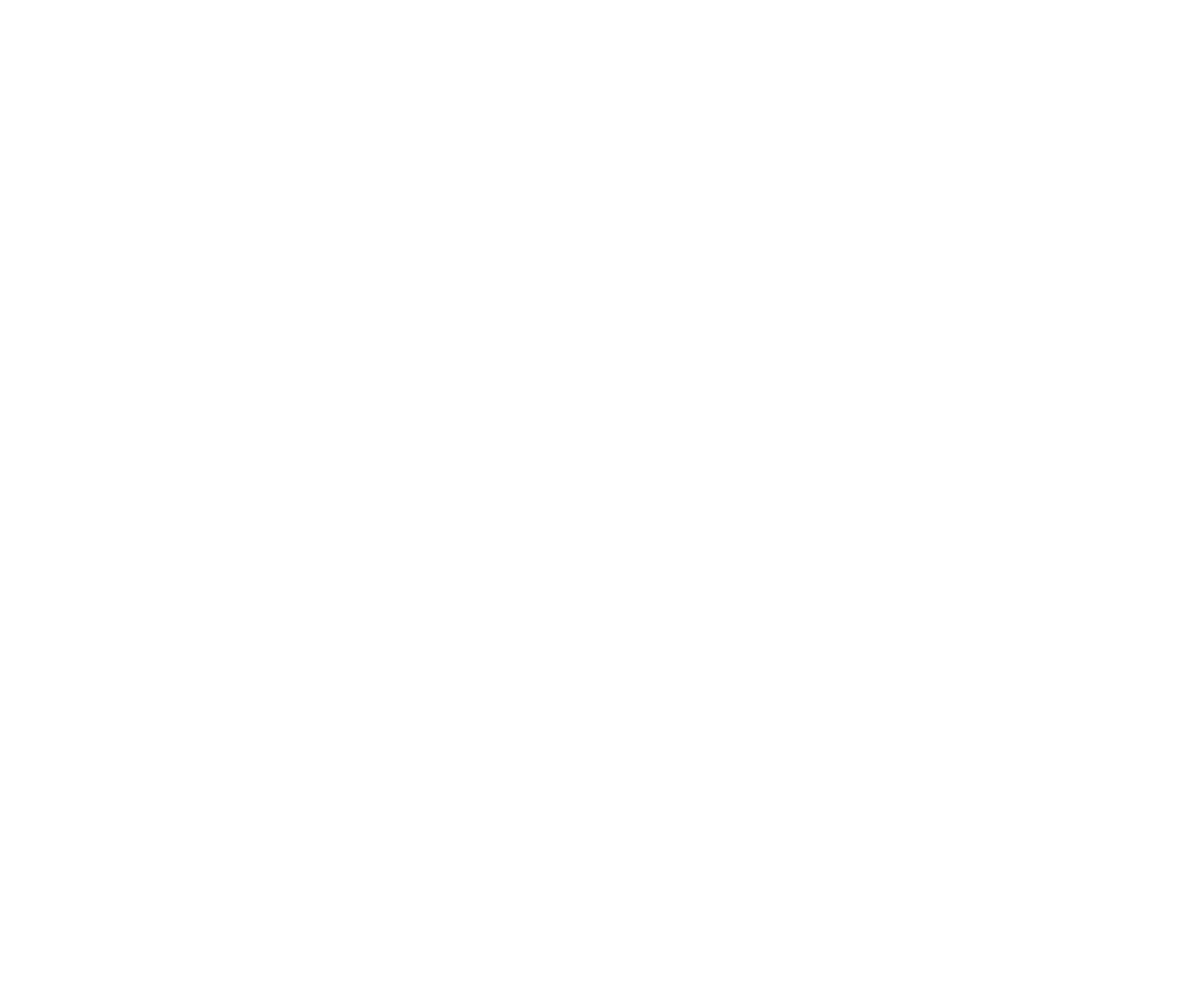
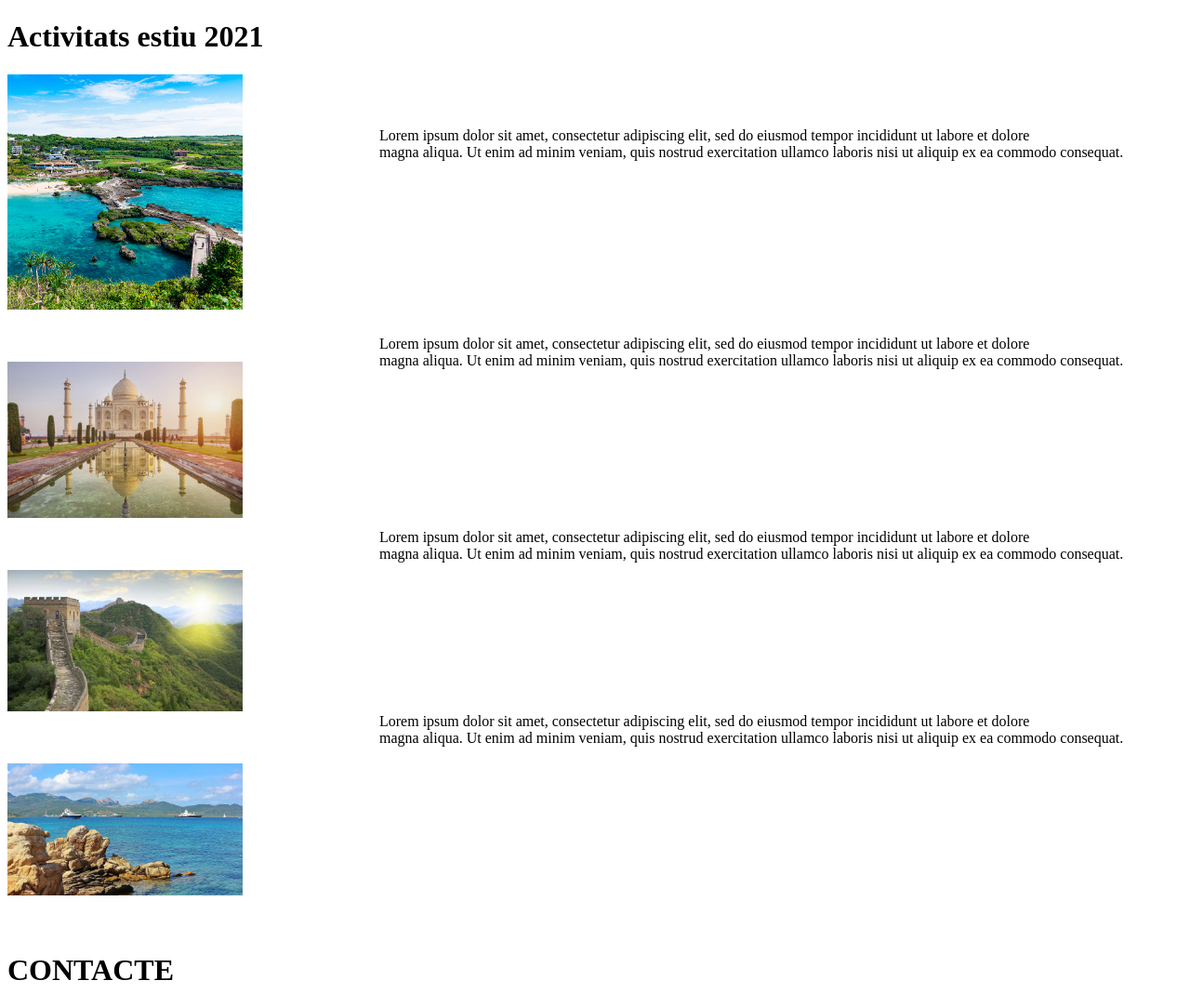
Before and after one commit to EloiJuradoCabero/Tasca2EloiJC, a plain HTML site: page index.html in a window 1280 px wide. Shown: the whole page at 93% size. Before the commit the page ends 800 px from the top, so only its background shows below. Drawn offline with Linux system fonts and the light colour scheme.

Commit message:
added new stuff

```diff
--- a/css/index.css
+++ b/css/index.css
@@ -2,3 +2,17 @@ html{
     margin: 0;
     padding: 0;
 }
+
+body cos{
+    margin-left: 100px;
+}
+
+img{
+    width: 20%;
+}
+
+p{
+    margin-left: 400px;
+    margin-top: -200px;
+    padding-bottom: 200px;
+}
--- a/index.html
+++ b/index.html
@@ -7,5 +7,33 @@
 </head>
 <body>
 
+<div class="titol">
+    <H1>Activitats estiu 2021</H1>
+</div>
+<div class="cos">
+    <div class="article1">
+        <img src="css/img/1.jpeg">
+        <p>Lorem ipsum dolor sit amet, consectetur adipiscing elit, sed do eiusmod tempor incididunt ut labore et dolore <br>magna aliqua. Ut enim ad minim veniam, quis nostrud exercitation ullamco laboris nisi ut aliquip ex ea commodo consequat. </p>
+    </div>
+    <div class="article2">
+        <img src="css/img/2.jpeg">
+        <p>Lorem ipsum dolor sit amet, consectetur adipiscing elit, sed do eiusmod tempor incididunt ut labore et dolore <br>magna aliqua. Ut enim ad minim veniam, quis nostrud exercitation ullamco laboris nisi ut aliquip ex ea commodo consequat. </p>
+    </div>
+    <div class="article3">
+        <img src="css/img/3.jpeg">
+        <p>Lorem ipsum dolor sit amet, consectetur adipiscing elit, sed do eiusmod tempor incididunt ut labore et dolore <br>magna aliqua. Ut enim ad minim veniam, quis nostrud exercitation ullamco laboris nisi ut aliquip ex ea commodo consequat. </p>
+    </div>
+    <div class="article4">
+        <img src="css/img/4.jpeg">
+        <p>Lorem ipsum dolor sit amet, consectetur adipiscing elit, sed do eiusmod tempor incididunt ut labore et dolore <br>magna aliqua. Ut enim ad minim veniam, quis nostrud exercitation ullamco laboris nisi ut aliquip ex ea commodo consequat. </p>
+    </div>
+
+</div>
+
+<div class="peu">
+    <h1>CONTACTE</h1>
+</div>
+
+
 </body>
 </html>
```
Also changed, not shown: css/img/1.jpeg (added), css/img/2.jpeg (added), css/img/3.jpeg (added), css/img/4.jpeg (added).
